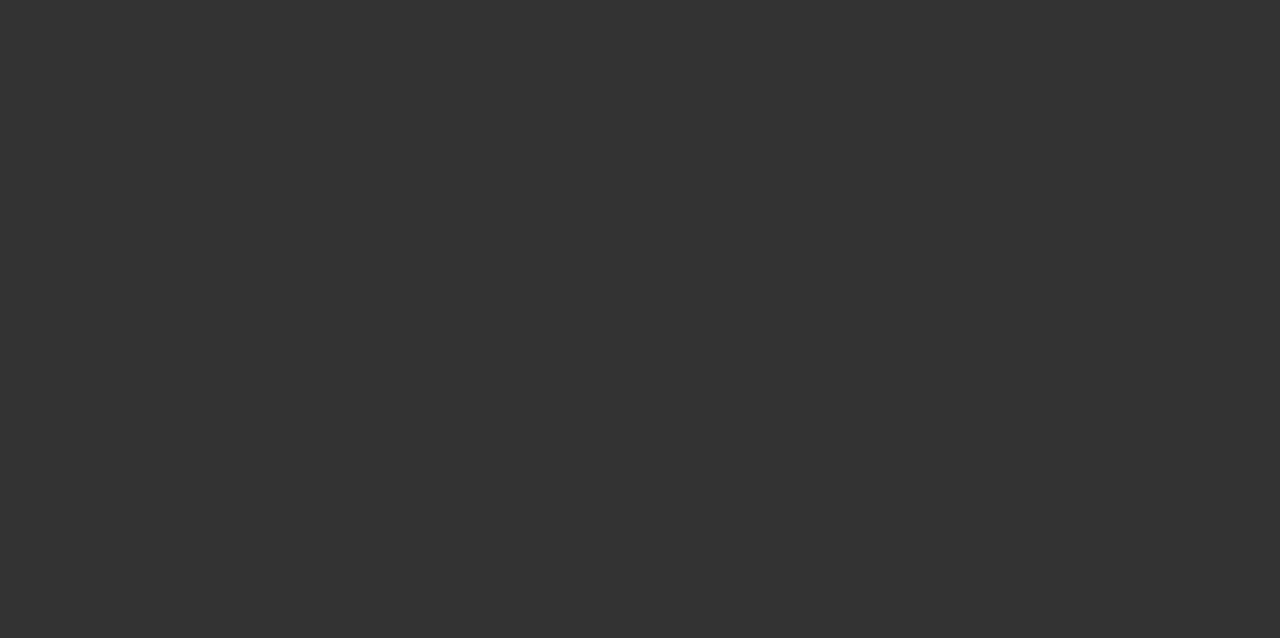
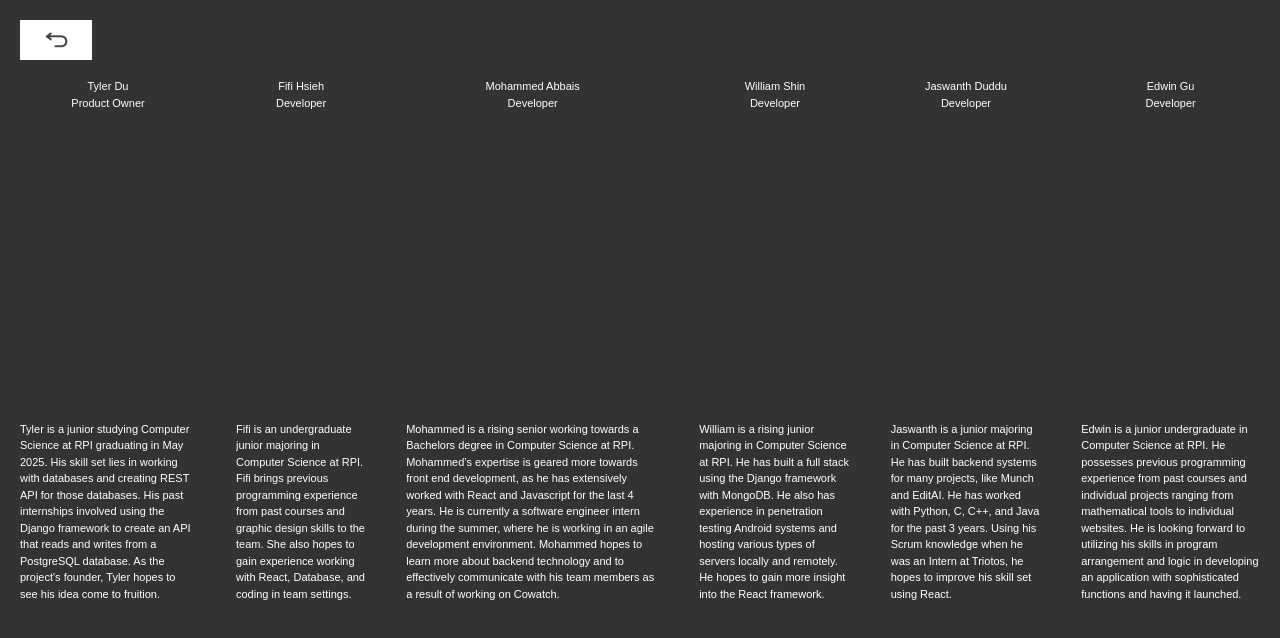
Before and after one commit to Vicguin65/Cowatch-Recommendation, a React (Create React App) app in the folder recommendation-website/: page /about-us in a window 1280 px wide. Before the commit this address had no page. Shown: the top 638 px of the page. Built offline with nearby package versions, Linux system fonts and the light colour scheme.

Commit message:
Created About Us Page(no photos yet)
The about us description we wrote in Sprint 1 deliverables

```diff
--- a/recommendation-website/src/App.js
+++ b/recommendation-website/src/App.js
@@ -7,6 +7,7 @@ import RoomPage from './pages/RoomPage'
 import JoinRoomPage from './pages/JoinRoomPage'
 import CreateRoomPage from './pages/CreateRoomPage'
 import PlayerPage from './pages/PlayerPage'
+import AboutUsPage from './pages/AboutUsPage'
 
 function App () {
   return (
@@ -18,6 +19,7 @@ function App () {
         <Route path='/join-room' element={<JoinRoomPage />} />
         <Route path='/create-room' element={<CreateRoomPage />} />
         <Route path='/player' element={<PlayerPage />} />
+        <Route path='/about-us' element={<AboutUsPage />} />
       </Routes>
     </Router>
   )
--- /dev/null
+++ b/recommendation-website/src/pages/AboutUsPage.css
@@ -0,0 +1,61 @@
+.about-us {
+    display: flex;
+    flex-direction: column;
+    align-items: center;
+    justify-content: center;
+    height: 100vh;
+    background-color: #333;
+    color: white;
+}
+
+.header {
+    display: flex;
+    justify-content: space-between;
+    width: 100%;
+    padding: 20px;
+}
+
+.logo {
+    align-items: center;
+}
+
+.logo img {
+    width: 400px;
+    height: auto;
+    cursor: pointer;
+}
+
+.back-button img {
+    height: 20px;
+    cursor: pointer;
+}
+
+.guest-info {
+    margin-right: 20px;
+}
+
+.dev-team {
+   display: flex;
+   justify-content: space-between;
+   align-items: center;
+   margin-top: 50px;
+}
+
+.intro {
+    display: flex;
+    flex-direction: column;
+    align-items: center;
+    margin: 0 20px;
+}
+
+body {
+    margin: 0;
+    font-family: Arial, sans-serif;
+    display: flex;
+    justify-content: center;
+    align-items: center;
+    height: 100vh;
+    background-color: #333;
+    color: white;
+    font-size:11px;
+}
--- /dev/null
+++ b/recommendation-website/src/pages/AboutUsPage.js
@@ -0,0 +1,89 @@
+import { useNavigate } from 'react-router-dom'
+import { UserContext } from '../UserContext'
+import { useContext, React } from 'react'
+import backIcon from '../assets/images/back_icon.png'
+import logoInWhite from '../assets/images/CoWatchLogoInWhite.png'
+import './AboutUsPage.css'
+
+const AboutUsPage = () => {
+    const { user } = useContext(UserContext)
+    const navigate = useNavigate()
+
+    const handleIconClick = () => {
+        navigate('/');
+    }
+    return (
+        <div className='about-us'>
+            <div className='header'>
+                <div className='logo'>
+                    <img src={logoInWhite}/>
+                </div>
+                <div className='back-button'>
+                    <img src={backIcon} alt='back' onClick={handleIconClick}/>
+                </div>
+            </div>
+            <div className='dev-team'>
+                <div className='intro'>
+                    <head2>Tyler Du</head2>
+                    <head3>Product Owner</head3>
+                    <body>
+                        Tyler is a junior studying Computer Science at RPI graduating in May 2025.
+                        His skill set lies in working with databases and creating REST API for those databases.
+                        His past internships involved using the Django framework to create an API that reads and writes from a PostgreSQL database.
+                        As the project's founder, Tyler hopes to see his idea come to fruition.
+                    </body>
+                </div>
+                <div className='intro'>
+                    <head2>Fifi Hsieh</head2>
+                    <head3>Developer</head3>
+                    <body>
+                        Fifi is an undergraduate junior majoring in Computer Science at RPI.
+                        Fifi brings previous programming experience from past courses and graphic design skills to the team.
+                        She also hopes to gain experience working with React, Database, and coding in team settings.
+                    </body>
+                </div>
+                <div className='intro'>
+                    <head2>Mohammed Abbais</head2>
+                    <head3>Developer</head3>
+                    <body>
+                        Mohammed is a rising senior working towards a Bachelors degree in Computer Science at RPI.
+                        Mohammed’s expertise is geared more towards front end development, as he has extensively worked with React and Javascript for the last 4 years.
+                        He is currently a software engineer intern during the summer, where he is working in an agile development environment.
+                        Mohammed hopes to learn more about backend technology and to effectively communicate with his team members as a result of working on Cowatch.
+                    </body>
+                </div>
+                <div className='intro'>
+                    <head2>William Shin</head2>
+                    <head3>Developer</head3>
+                    <body>
+                        William is a rising junior majoring in Computer Science at RPI.
+                        He has built a full stack using the Django framework with MongoDB.
+                        He also has experience in penetration testing Android systems and hosting various types of servers locally and remotely.
+                        He hopes to gain more insight into the React framework.
+                    </body>
+                </div>
+                <div className='intro'>
+                    <head2>Jaswanth Duddu</head2>
+                    <head3>Developer</head3>
+                    <body>
+                        Jaswanth is a junior majoring in Computer Science at RPI.
+                        He has built backend systems for many projects, like Munch and EditAI.
+                        He has worked with Python, C, C++, and Java for the past 3 years.
+                        Using his Scrum knowledge when he was an Intern at Triotos, he hopes to improve his skill set using React.
+                    </body>
+                </div>
+                <div className='intro'>
+                    <head2>Edwin Gu</head2>
+                    <head3>Developer</head3>
+                    <body>
+                        Edwin is a junior undergraduate in Computer Science at RPI.
+                        He possesses previous programming experience from past courses and individual projects ranging from mathematical tools to individual websites.
+                        He is looking forward to utilizing his skills in program arrangement and logic in developing an application with sophisticated functions and having it launched.
+                    </body>
+                </div>
+            </div>
+        </div>
+    )
+}
+
+export default AboutUsPage;
```
Also changed, not shown: recommendation-website/package.json (+2 -27 lines), 1 other file (tests, documents, lock files or other folders).
